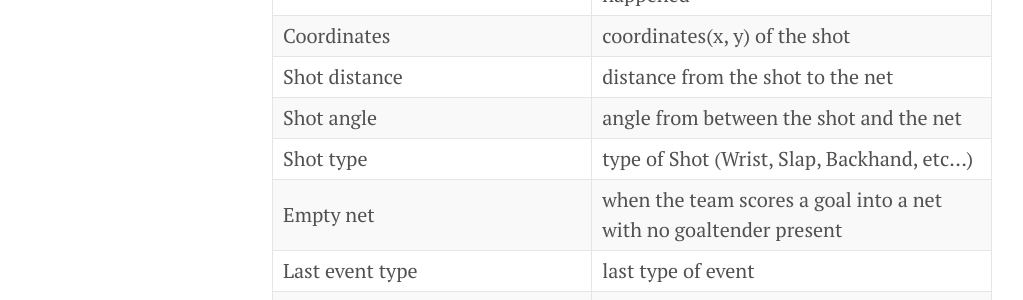
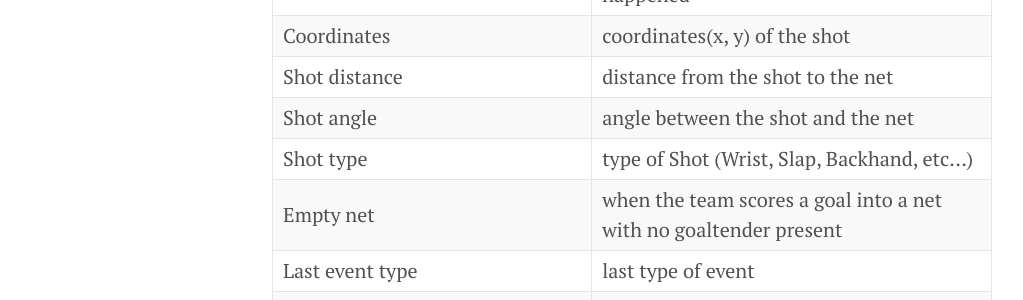
Before and after one commit to jaihon1/IFT6758-Project, a Jekyll site: the page built from blog/_posts/2021-11-3-milestone-2.md, in a window 1280 px wide and 900 px high, scrolled down 6685 px. Shown: the part 156-456 px from the top of the window, without its empty margins (8-1031 px from the left). Built offline with Jekyll 4.4.1, drawn with Linux system fonts in a browser that asks for light colours.

Commit message:
Update blog/_posts/2021-11-3-milestone-2.md
Co-authored-by: LaurenceMarcotte <48660119+LaurenceMarcotte@users.noreply.github.com>

```diff
--- a/blog/_posts/2021-11-3-milestone-2.md
+++ b/blog/_posts/2021-11-3-milestone-2.md
@@ -116,7 +116,7 @@ Given the calibration curve shown in Figure 10, we can easily see that our train
 | Game period | period of the game during which the shot happened |
 | Coordinates | coordinates(x, y) of the shot |
 | Shot distance | distance from the shot to the net |
-| Shot angle | angle from between the shot and the net |
+| Shot angle | angle between the shot and the net |
 | Shot type | type of Shot (Wrist, Slap, Backhand, etc...) |
 | Empty net| when the team scores a goal into a net with no goaltender present |
 | Last event type | last type of event |
```
